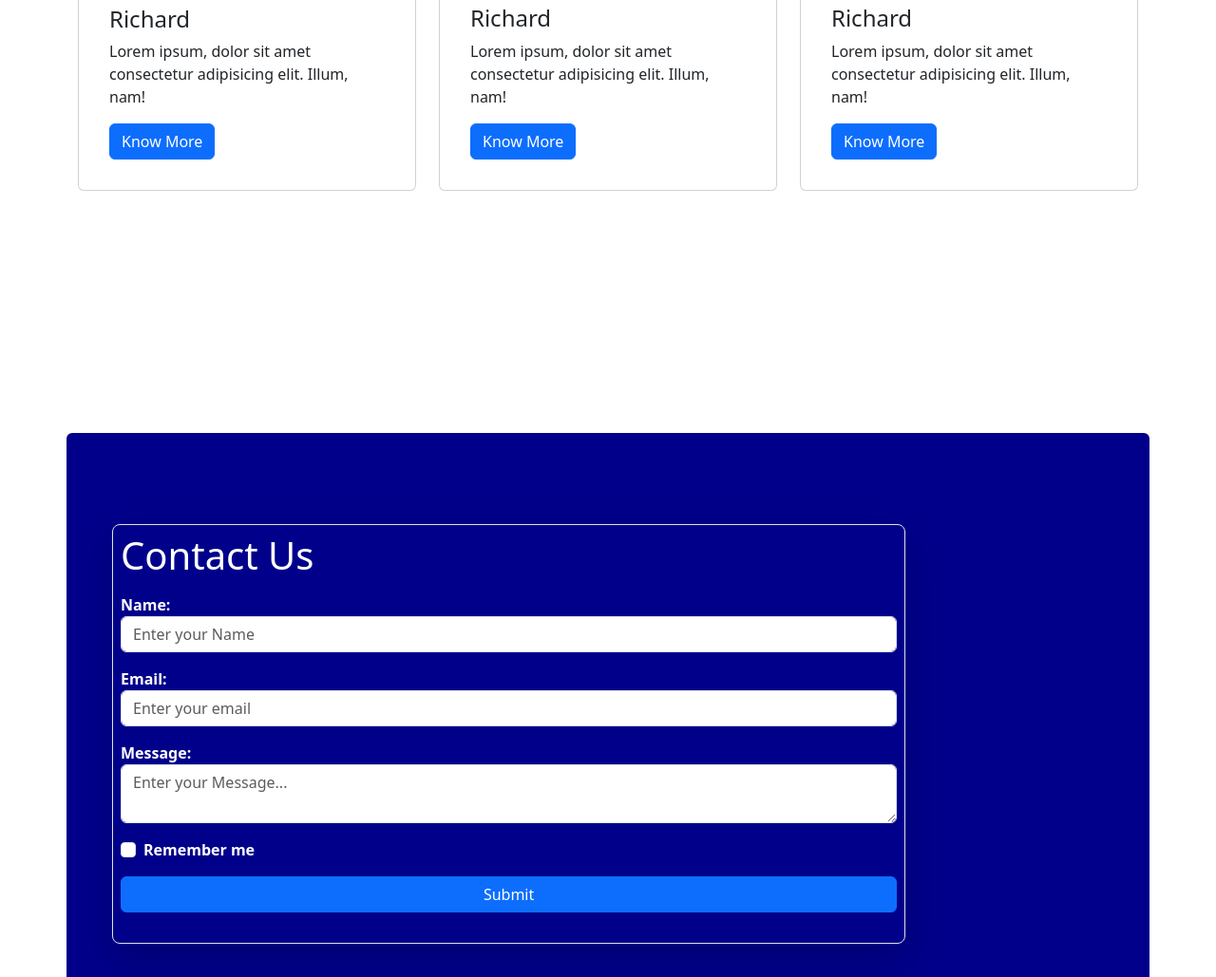
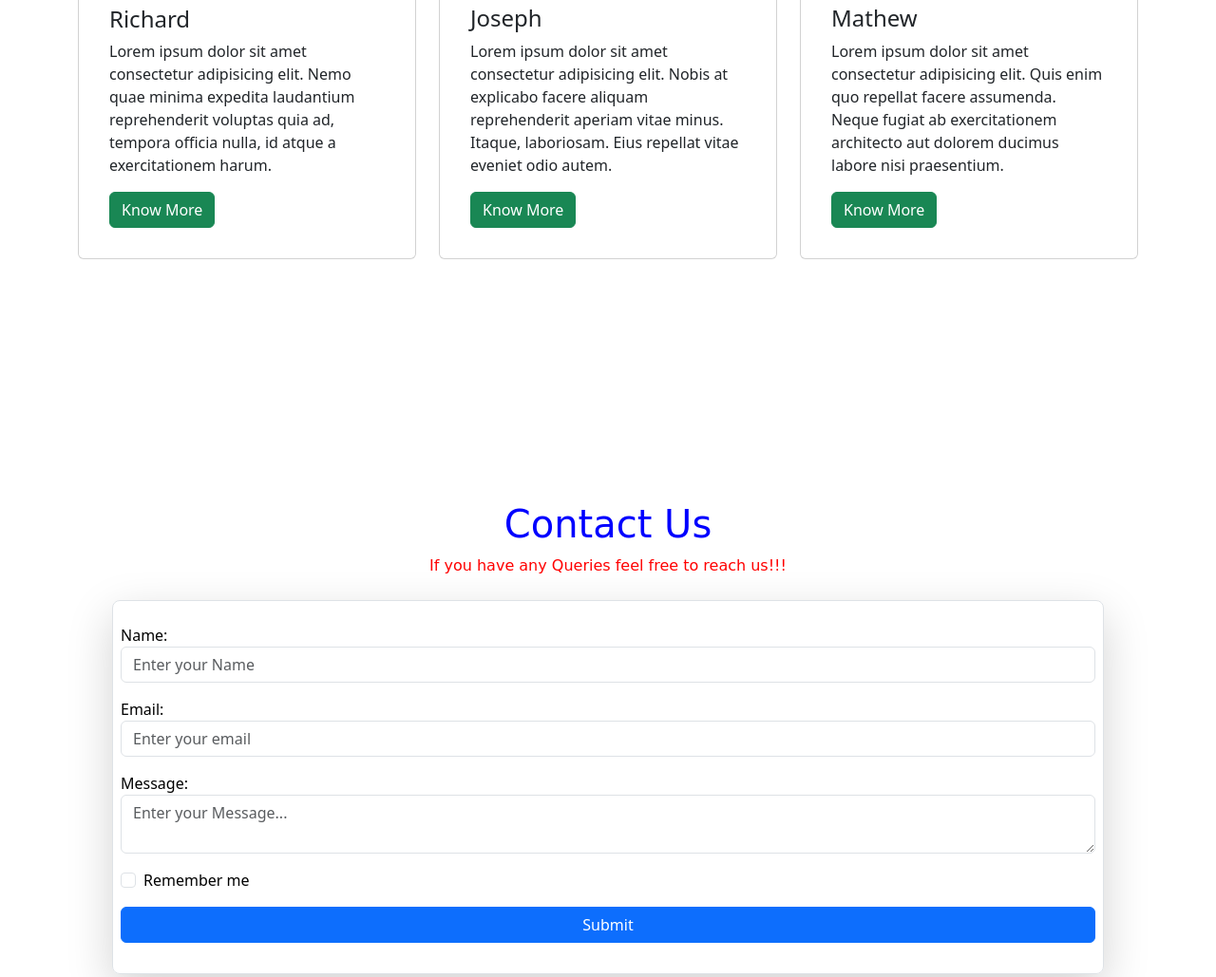
Before and after one commit to RamyaKpradeep/Bootstrap, a plain HTML site: page index.html in a window 1280 px wide. Shown: the part 2000-3029 px from the top of the page at 95% size. Drawn offline with nearby package versions, Linux system fonts and the light colour scheme.

Commit message:
modified index.html

```diff
--- a/index.html
+++ b/index.html
@@ -91,8 +91,8 @@
             <img class="card-img-top" src="assets/happy-smiling-kid-go-back-to-school-kindergarten-success-motivation-winner-genius-concept-little-kid-dreaming-to-be-superhero-photo.jpg" alt="Card image" style="width:100%">
             <div class="card-body">
               <h4 class="card-title">Richard</h4>
-              <p class="card-text">Lorem ipsum, dolor sit amet consectetur adipisicing elit. Illum, nam!</p>
-              <a href="#" class="btn btn-primary">Know More</a>
+              <p class="card-text">Lorem ipsum dolor sit amet consectetur adipisicing elit. Nemo quae minima expedita laudantium reprehenderit voluptas quia ad, tempora officia nulla, id atque a exercitationem harum.</p>
+              <a href="#" class="btn btn-success">Know More</a>
             </div>
           </div>
         </div>
@@ -103,9 +103,9 @@
             <h5 class="card-title">Academics</h5>
             <img class="card-img-top" src="assets/images (1).jpg" alt="Card image" style="width:100%">
             <div class="card-body">
-              <h4 class="card-title">Richard</h4>
-              <p class="card-text">Lorem ipsum, dolor sit amet consectetur adipisicing elit. Illum, nam!</p>
-              <a href="#" class="btn btn-primary">Know More</a>
+              <h4 class="card-title">Joseph</h4>
+              <p class="card-text">Lorem ipsum dolor sit amet consectetur adipisicing elit. Nobis at explicabo facere aliquam reprehenderit aperiam vitae minus. Itaque, laboriosam. Eius repellat vitae eveniet odio autem.</p>
+              <a href="#" class="btn btn-success">Know More</a>
             </div>
           </div>
         </div>
@@ -116,9 +116,9 @@
             <h5 class="card-title">Academics</h5>
             <img class="card-img-top" src="assets/images.jpg" alt="Card image" style="width:100%">
             <div class="card-body">
-              <h4 class="card-title">Richard</h4>
-              <p class="card-text">Lorem ipsum, dolor sit amet consectetur adipisicing elit. Illum, nam!</p>
-              <a href="#" class="btn btn-primary">Know More</a>
+              <h4 class="card-title">Mathew</h4>
+              <p class="card-text">Lorem ipsum dolor sit amet consectetur adipisicing elit. Quis enim quo repellat facere assumenda. Neque fugiat ab exercitationem architecto aut dolorem ducimus labore nisi praesentium.</p>
+              <a href="#" class="btn btn-success">Know More</a>
             </div>
           </div>
         </div>
@@ -128,12 +128,13 @@
 </section>
 
 <section id="contact">
-  <div class="container rounded-2 p-5" id="Contact" style="background: darkblue; background: linear-gradient(rgba(255,255,255,0.5), rgba(255,255,255,0.5)),;
+  <div class="container rounded-2 p-5" id="Contact" style="background: linear-gradient(rgba(255,255,255,0.5), rgba(255,255,255,0.5)),;
   background-position: center; background-size: cover;  ">
-
-     <div class="mb-5 mt-5 border shadow-lg rounded-3 bg-transparent p-2 "
-       style="width: 80%; color: white; font-weight: bold;">
-       <h1>Contact Us</h1>
+  <br>
+   <h1 style="text-align: center;color: blue;font-family: cursive;">Contact Us</h1>
+   <p style="color:red;font-family: cursive;text-align: center;">If you have any Queries feel free to reach us!!!</p>
+     <div class="mb-5 mt-4 border shadow-lg rounded-3 bg-transparent p-2 "
+       style="width: 100%; color: black;">
        <form action="/action_page.php">
          <div class="mb-3 mt-3">
            <label for="name">Name: </label>
```
